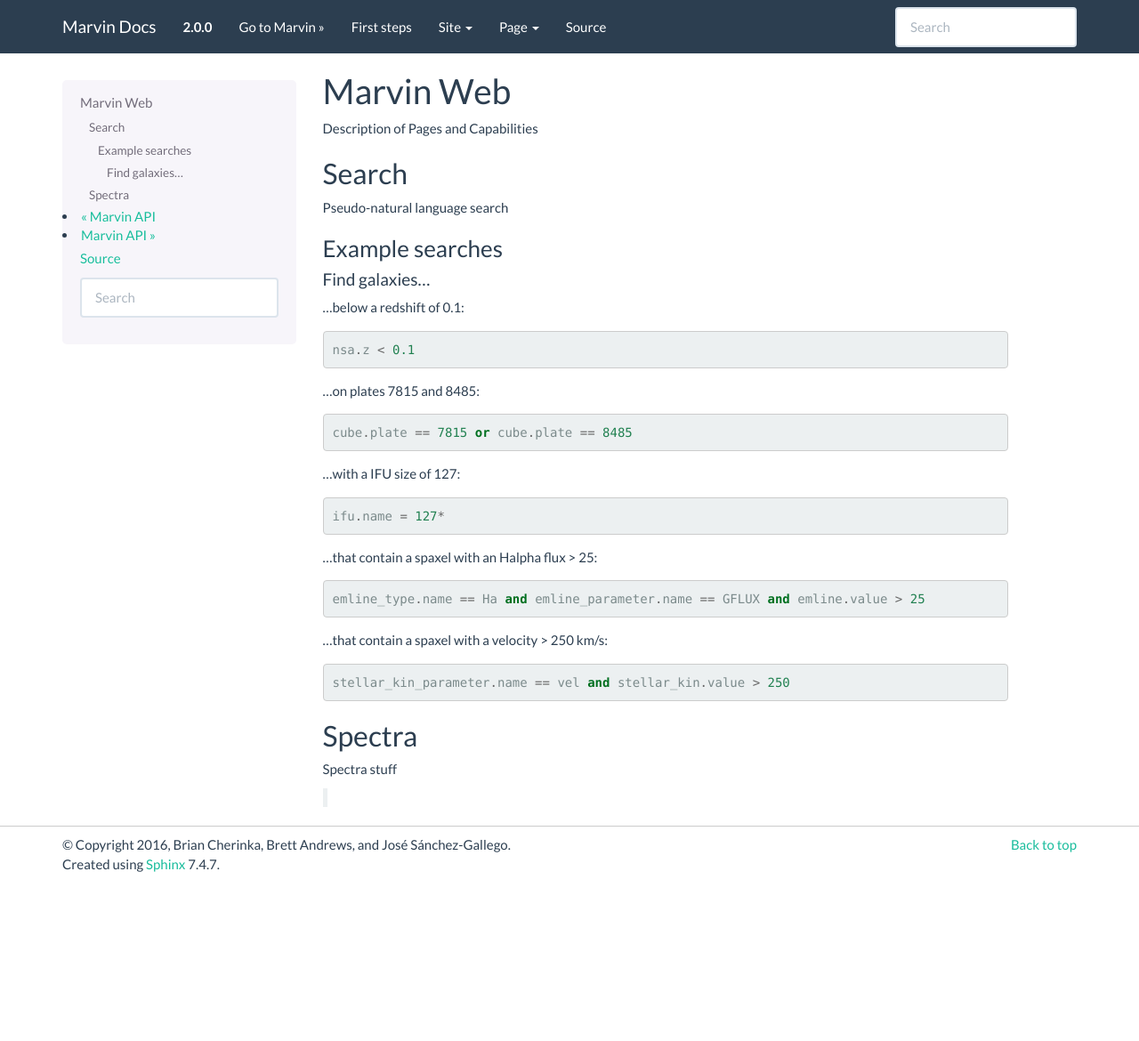
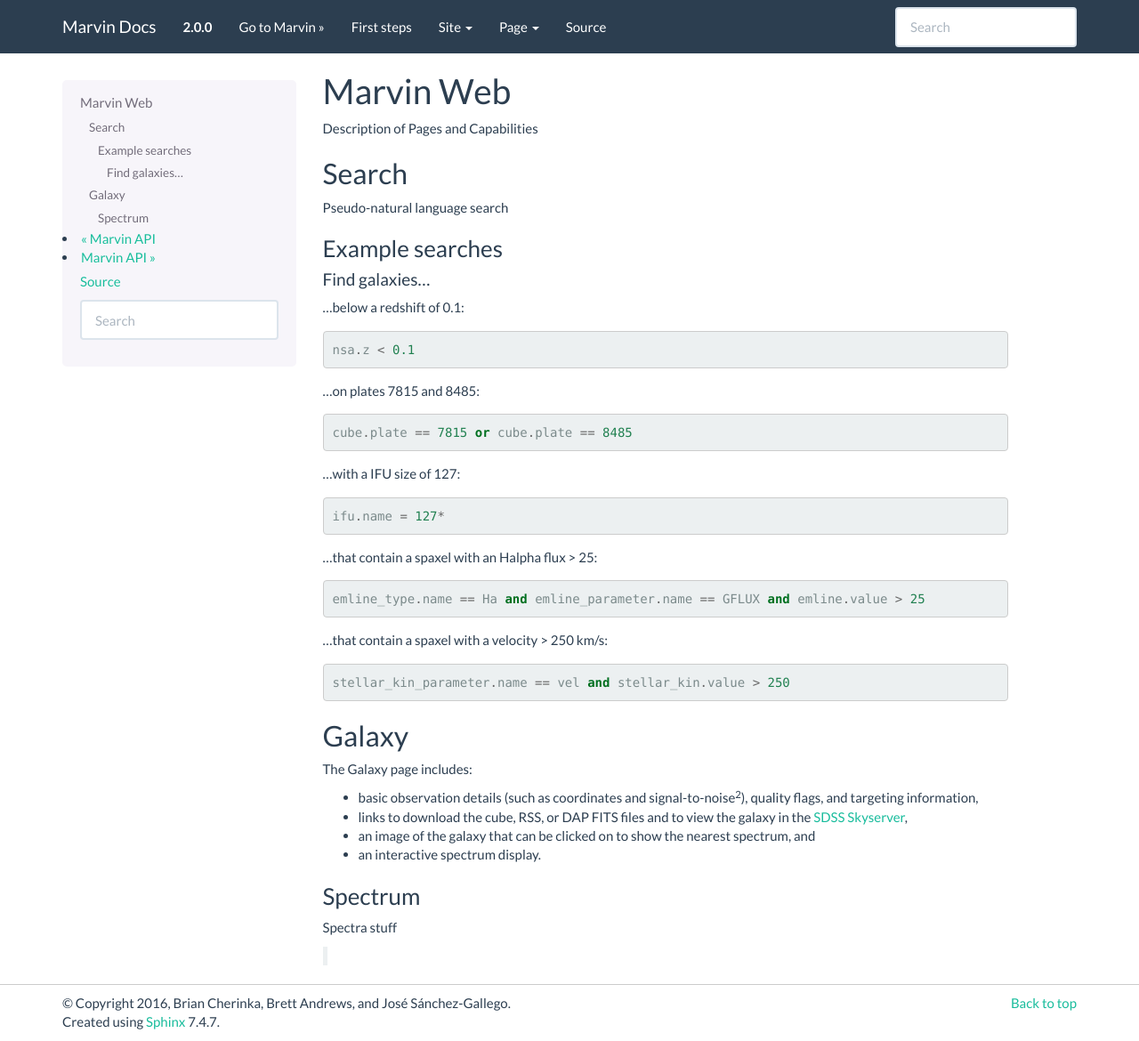
Before and after one commit to sdss/marvin, a Sphinx documentation site: the page built from docs/sphinx/web.rst, in a window 1280 px wide and 1170 px high. Shown: the whole window at 89% size. Built offline with Sphinx 7.4.7, drawn with Linux system fonts in a browser that asks for light colours; pages that are not in the unit, such as notebooks, are missing from menus.

Commit message:
add info about galaxy page

```diff
--- a/docs/sphinx/web.rst
+++ b/docs/sphinx/web.rst
@@ -55,9 +55,26 @@
 
 
 
-.. _web-spectra:
+Galaxy
+------
 
-Spectra
--------
+The Galaxy page includes:
+
+* basic observation details (such as coordinates and signal-to-noise\ :sup:`2`),
+  quality flags, and targeting information,
+
+* links to download the cube, RSS, or DAP FITS files and to view the galaxy in
+  the `SDSS Skyserver <http://skyserver.sdss.org/dr12/en/home.aspx>`_,
+
+* an image of the galaxy that can be clicked on to show the nearest spectrum,
+  and
+
+* an interactive spectrum display.
+
+
+.. _web-spectrum:
+
+Spectrum
+^^^^^^^^
 
 Spectra stuff
--- a/docs/sphinx/whats-new.rst
+++ b/docs/sphinx/whats-new.rst
@@ -21,5 +21,4 @@
   * A more powerful :ref:`web-search` with an intuitive pseudo-natural language
     search capability.
 
-  * Interactive :ref:`web-spectra` selction from the galaxy image with zooming
-    capability.
+  * Interactive spectrum selection from the galaxy image.
```
